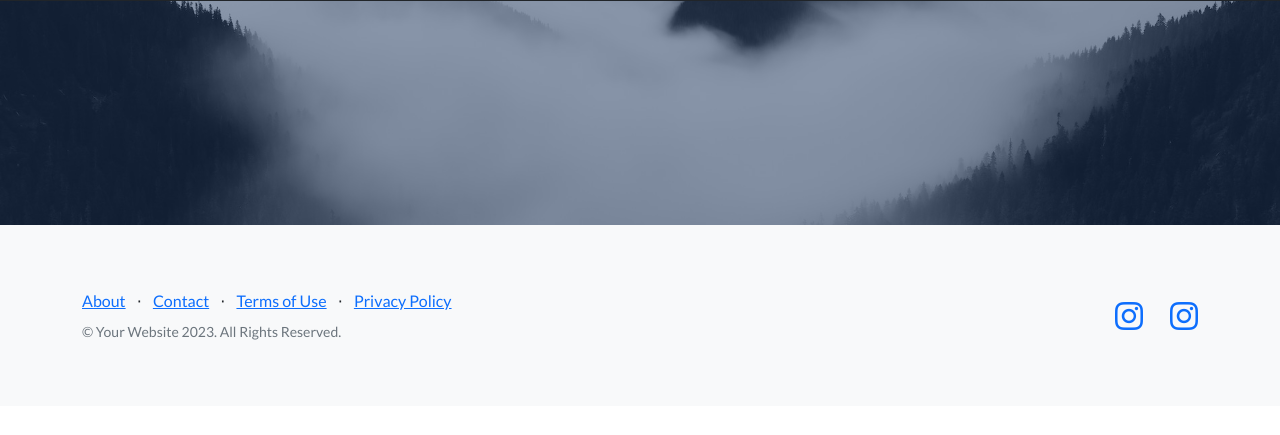
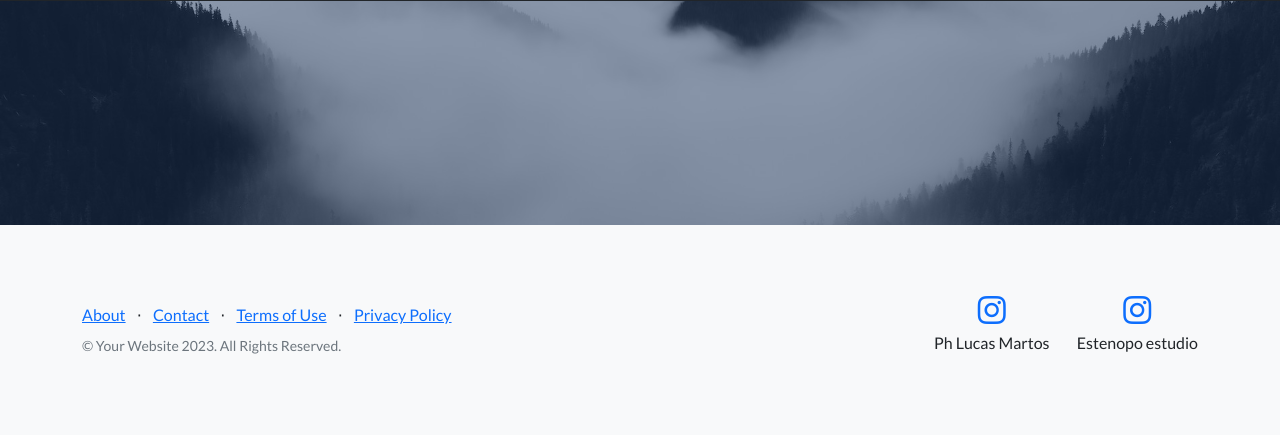
Before and after one commit to LucasMartos1982/ProyectoFinal1, a Django app: page /EstenopoApp/ in a window 1280 px wide. Shown: the part 681-1116 px from the top of the page. Before the commit the page ends 1021 px from the top, so only its background shows below. Run offline with Django 4.2, Linux system fonts and the light colour scheme; some libraries are stand-ins or nearby versions.

Commit message:
Entrega Final Lucas Martos fotos

```diff
--- a/EstenopoApp/Templates/EstenopoApp/moda_list.html
+++ b/EstenopoApp/Templates/EstenopoApp/moda_list.html
@@ -11,6 +11,7 @@
 
             <li>
                 <p> NOMBRE: {{moda.nombre_moda}}</p>
+                <img src="../../media/{{moda.foto}}" alt="{{moda.nombre_moda}}" class="img-fluid" width="400" height="500">
                 <p>
                     <a href="{% url 'MDetail' moda.id %}" class="btn btn-success">Ver</a>
                     {% if request.user.is_staff %}
--- a/EstenopoApp/Templates/EstenopoApp/padre.html
+++ b/EstenopoApp/Templates/EstenopoApp/padre.html
@@ -157,11 +157,16 @@
                     <div class="col-lg-6 h-100 text-center text-lg-end my-auto">
                         <ul class="list-inline mb-0">
                             <li class="list-inline-item me-4">
-                                <a href="https://www.instagram.com/ph_lucasmartos/"><i class="bi-instagram fs-3"></i></a>
+                                <div class="text-center text-dark">
+                                    <a href="https://www.instagram.com/ph_lucasmartos/"><i class="bi-instagram fs-3"></i></a>
+                                    <p>Ph Lucas Martos</p>
+                                </div>
                             </li>
                             <li class="list-inline-item">
-                                <a href="https://www.instagram.com/estenopo_estudio/"><i class="bi-instagram fs-3"></i></a>
-
+                                <div class="text-center text-dark">
+                                    <a href="https://www.instagram.com/estenopo_estudio/"><i class="bi-instagram fs-3"></i></a>
+                                    <p> Estenopo estudio</p>
+                                </div>
                             </li>
                         </ul>
                     </div>
--- a/EstenopoApp/models.py
+++ b/EstenopoApp/models.py
@@ -12,6 +12,7 @@ class Producto(models.Model):
 class Moda(models.Model):
     nombre_moda=models.CharField(max_length=100)
     precio_moda=models.FloatField()
+    foto=models.ImageField(upload_to='Moda', null=True, blank = True)
 
     def __str__(self):
         return f'Fotografia de Moda: {self.nombre_moda} - Precio: {self.precio_moda}'
```
Also changed, not shown: EstenopoApp/migrations/0007_moda_foto.py (added), EstenopoApp/migrations/0008_alter_moda_foto.py (added), EstenopoApp/migrations/0009_alter_moda_foto.py (added), db.sqlite3, media/Moda/2019.jpg (added), media/Moda/20199.jpg (added), media/Moda/6.jpg (added), media/Moda/6_5dqEoJt.jpg (added), media/Moda/6_t4vMT2S.jpg (added), media/avatares/Martu.jpeg (deleted), 1 other file.
